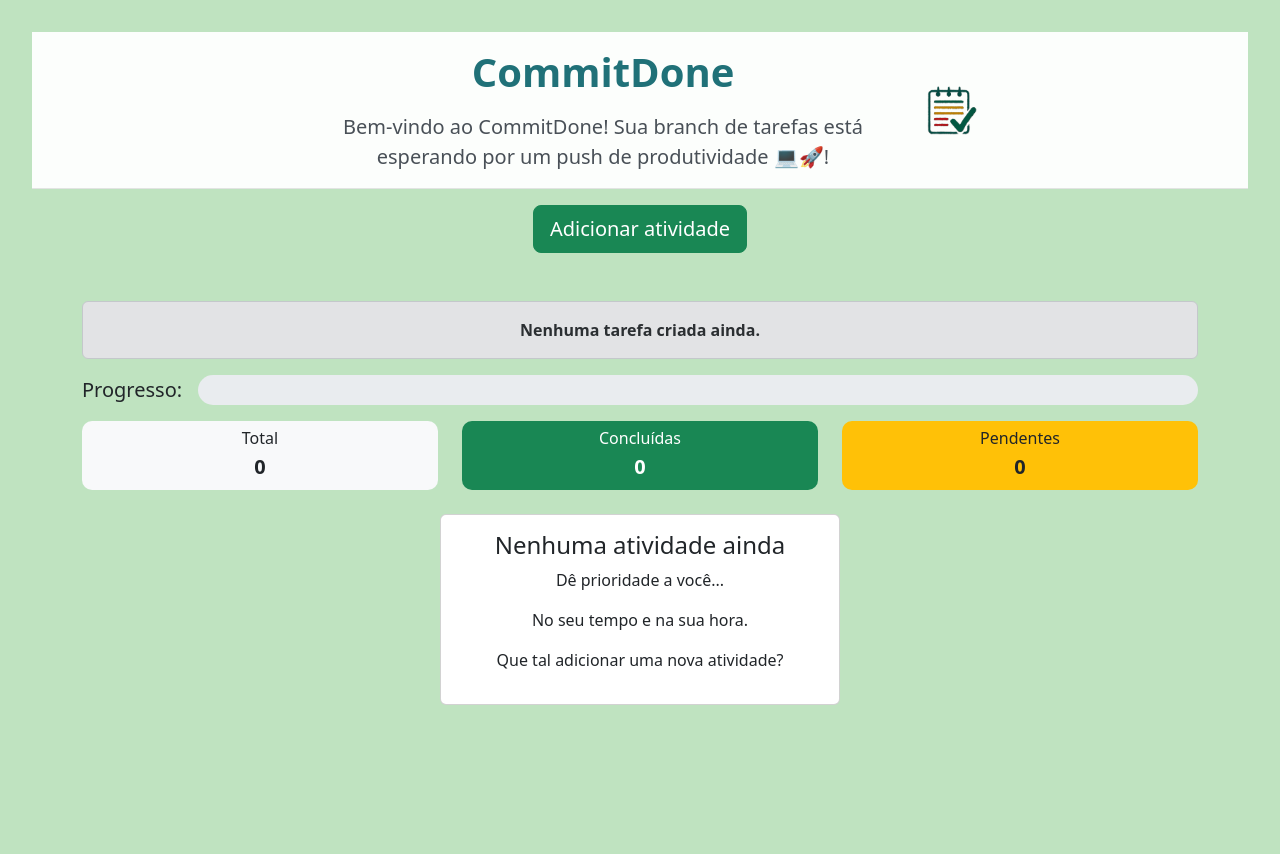
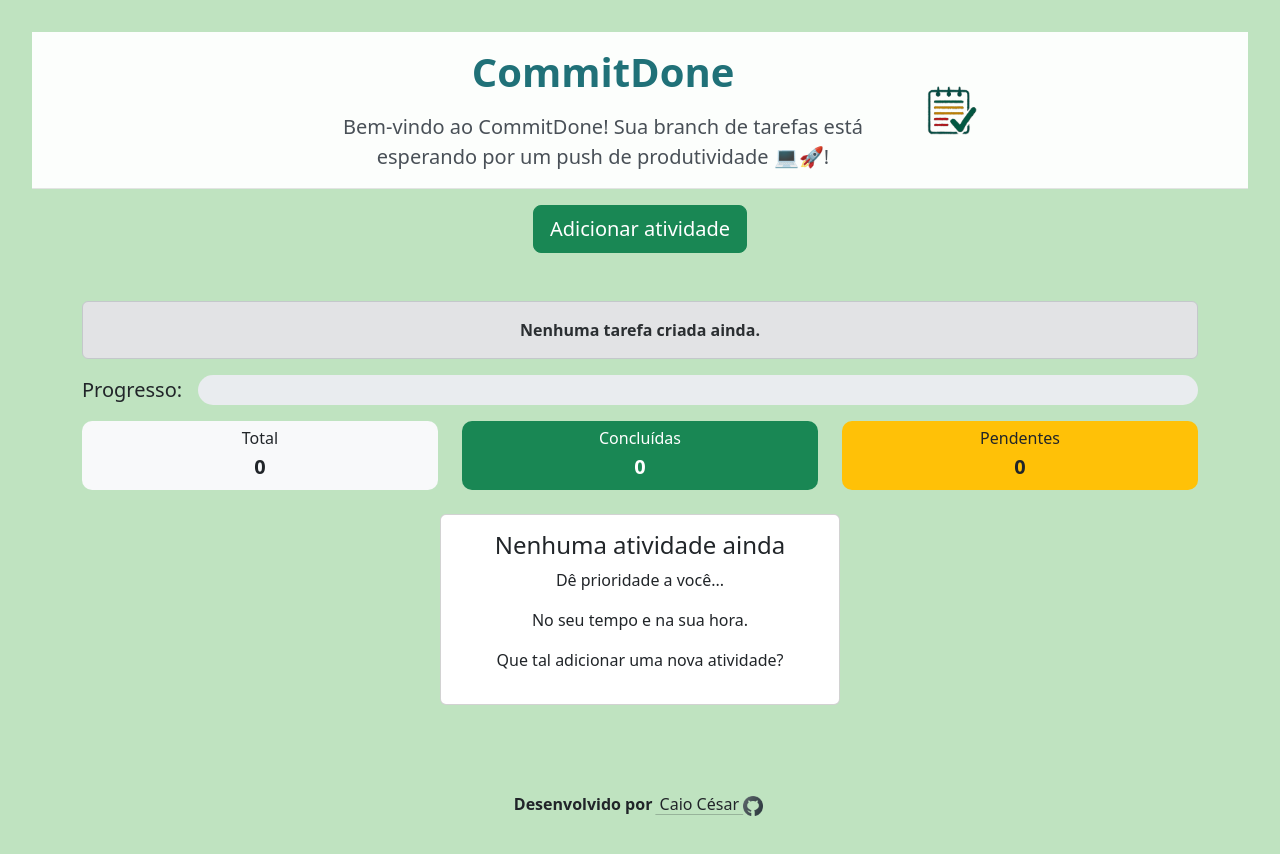
Before and after one commit to CaiaoCesar/To-Do-List, a Vue app: page / in a window 1280 px wide. Shown: the top 854 px of the page. Built offline with nearby package versions, Linux system fonts and the light colour scheme.

Commit message:
feat: Adição das informações do Rodapé.

```diff
--- a/src/App.vue
+++ b/src/App.vue
@@ -1,6 +1,7 @@
 <script setup>
 import TheHeader from './components/TheHeader.vue'
 import TheTask from './components/TheTask.vue';
+import TheFooter from './components/TheFooter.vue';
 </script>
 
 <template>
@@ -23,6 +24,8 @@ import TheTask from './components/TheTask.vue';
         <TheTask />
       </div>
     </main>
+
+    <TheFooter/>
   </div>
 </template>
 
--- /dev/null
+++ b/src/components/TheFooter.vue
@@ -0,0 +1,9 @@
+<template>
+  <div class="footer text-center">
+    <div class="footer-content">
+      <p><strong>Desenvolvido por</strong><a href="https://github.com/caiaocesar"
+          class="link-dark link-offset-2 link-underline-opacity-25 link-underline-opacity-100-hover" target="_blank">
+          Caio César <img id="github-logo" src="../assets/github.png" alt="Imagem Github" width="20" height="20"></a></p>
+    </div>
+  </div>
+</template>
```
Also changed, not shown: src/assets/github.png (added).
